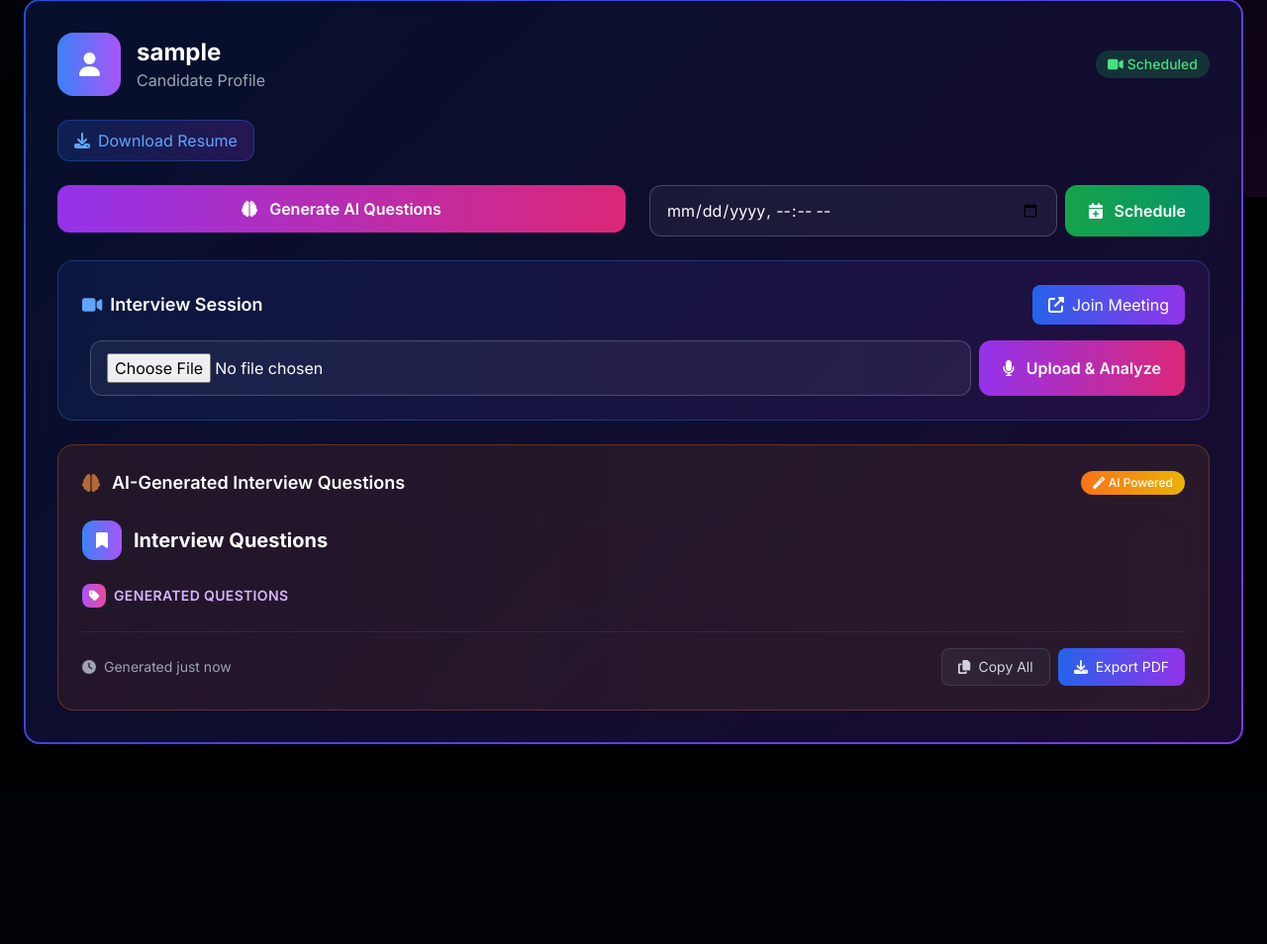
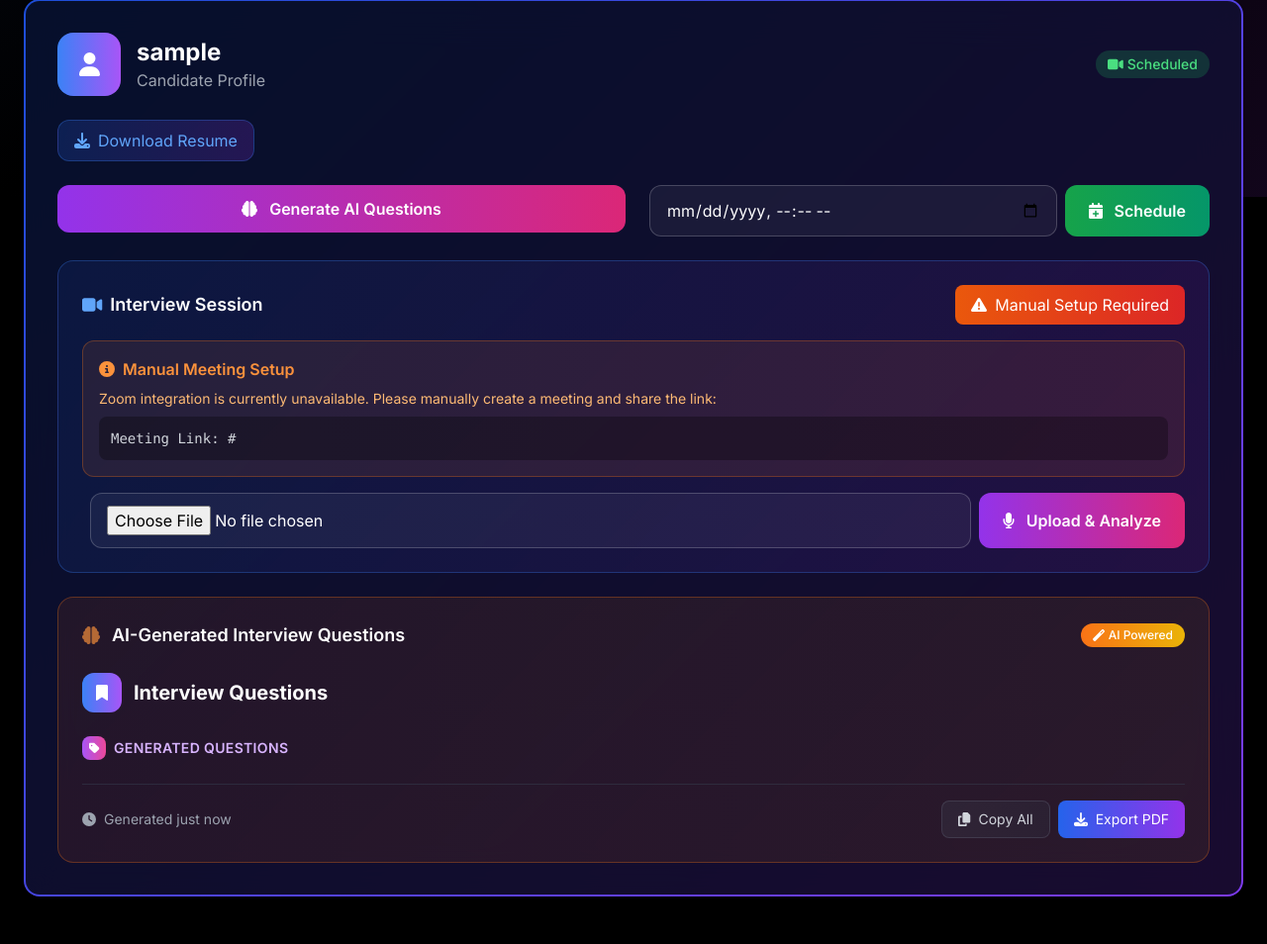
Before and after one commit to amitmore-007/Hiring-Portal, a Django app: template interviewers/templates/interviewers/dashboard.html in a window 1280 px wide. Shown: the part 601-1555 px from the top of the page at 99% size. Before the commit the page ends 1353 px from the top, so only its background shows below. Run offline with Django 5.2, Linux system fonts and the light colour scheme; the template is opened without the code that fills it: most values are stand-ins (such as "Sample title", 1, 10 or a date in 2020); some libraries are stand-ins or nearby versions.

Commit message:
solving redirect issues 3

```diff
--- a/interviewers/templates/interviewers/dashboard.html
+++ b/interviewers/templates/interviewers/dashboard.html
@@ -309,17 +309,37 @@
                                             <i class="fas fa-video text-blue-400 mr-2"></i>
                                             Interview Session
                                         </h4>
+                                        {% if "zoom.us" in resume.meeting_link %}
                                         <a href="{{ resume.meeting_link }}" target="_blank"
                                            class="px-4 py-2 bg-gradient-to-r from-blue-600 to-purple-600 text-white rounded-lg hover:from-blue-700 hover:to-purple-700 transition-all duration-300">
-                                            <i class="fas fa-external-link-alt mr-2"></i>Join Meeting
+                                            <i class="fas fa-video mr-2"></i>Join Zoom Meeting
                                         </a>
+                                        {% else %}
+                                        <div class="px-4 py-2 bg-gradient-to-r from-orange-600 to-red-600 text-white rounded-lg">
+                                            <i class="fas fa-exclamation-triangle mr-2"></i>Manual Setup Required
+                                        </div>
+                                        {% endif %}
                                     </div>
+
+                                    {% if "zoom.us" not in resume.meeting_link %}
+                                    <div class="bg-orange-500/10 border border-orange-500/30 rounded-xl p-4 mb-4">
+                                        <h5 class="text-orange-400 font-semibold mb-2">
+                                            <i class="fas fa-info-circle mr-2"></i>Manual Meeting Setup
+                                        </h5>
+                                        <p class="text-orange-300 text-sm mb-2">
+                                            Zoom integration is currently unavailable. Please manually create a meeting and share the link:
+                                        </p>
+                                        <div class="bg-black/30 rounded-lg p-3 text-gray-300 font-mono text-sm">
+                                            Meeting Link: {{ resume.meeting_link }}
+                                        </div>
+                                    </div>
+                                    {% endif %}
 
                                     <!-- Upload & Analyze Interview -->
                                     <form method="post" enctype="multipart/form-data" class="flex flex-col md:flex-row space-y-2 md:space-y-0 md:space-x-2">
                                         {% csrf_token %}
                                         <input type="hidden" name="resume_id" value="{{ resume.id }}">
-                                        <input type="file" name="audio_file" accept=".m4a" required
+                                        <input type="file" name="audio_file" accept=".m4a,.mp3,.wav,.mp4" required
                                                class="input-field flex-1 px-4 py-3 rounded-xl text-white placeholder-gray-500 focus:outline-none">
                                         <button type="submit" name="process_audio"
                                                 class="bg-gradient-to-r from-purple-600 to-pink-600 text-white px-6 py-3 rounded-xl font-semibold
@@ -746,6 +766,3 @@ function downloadQuestionsAsPDF(button) {
     </script>
 </body>
 </html>
-    </script>
-</body>
-</html>
```
Also changed, not shown: interviewers/templates/interviewers/login.html (+11 -0 lines), interviewers/templates/interviewers/signup.html (+12 -0 lines), db.sqlite3.
